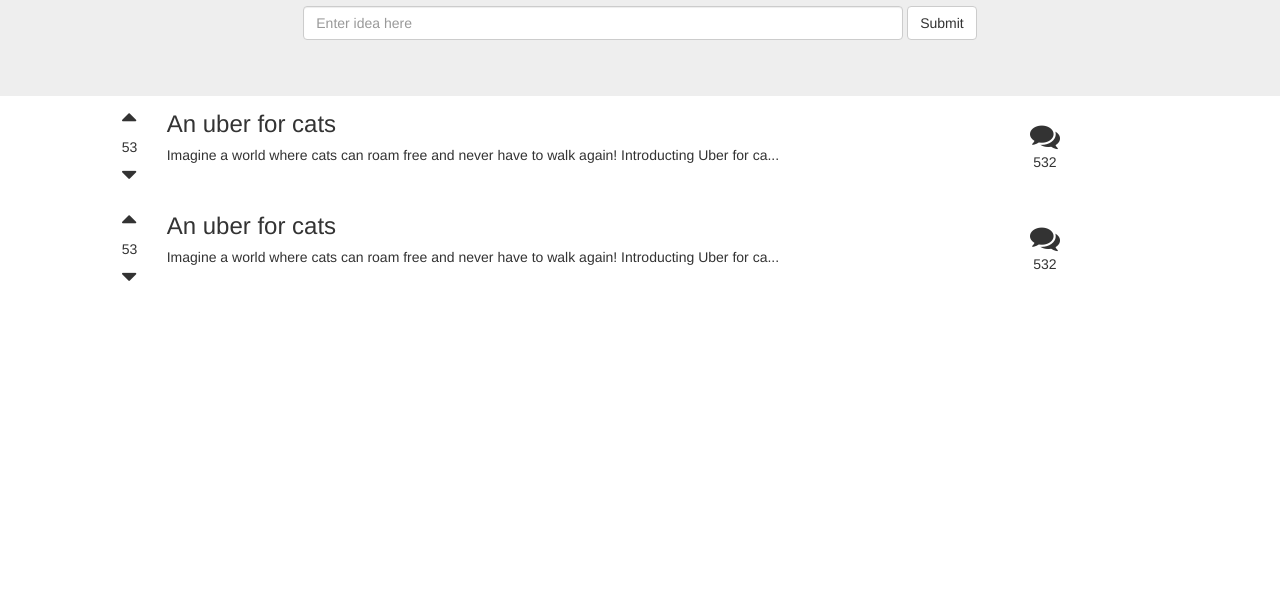
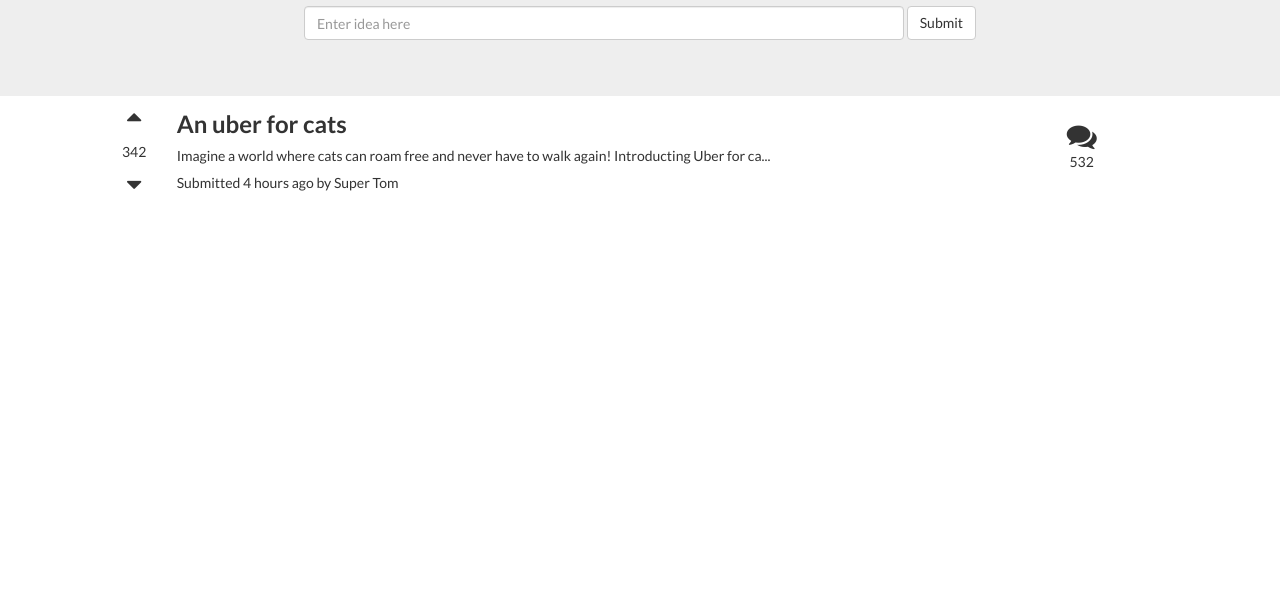
Before and after one commit to adventurous-starfish/glint, a website: page client/index.html in a window 1280 px wide. Shown: the part 206-800 px from the top of the page. Drawn offline with nearby package versions, Linux system fonts and the light colour scheme.

Commit message:
Add additional styling and structure

```diff
--- a/client/index.html
+++ b/client/index.html
@@ -7,6 +7,7 @@
   <link rel="stylesheet" href="styles/styles.css">
   <link rel="stylesheet" href="https://maxcdn.bootstrapcdn.com/bootstrap/3.3.2/css/bootstrap.min.css">
   <link rel="stylesheet" href="https://maxcdn.bootstrapcdn.com/font-awesome/4.3.0/css/font-awesome.min.css">
+  <link href='http://fonts.googleapis.com/css?family=Lato:400,700' rel='stylesheet' type='text/css'>
 </head>
 <body ng-app="glint" ng-controller="MainCtrl">
   <div class="container-fluid nav-bar-custom">
@@ -31,48 +32,27 @@
     </form>
   </div>
 
+
+  <!-- Idea Row -->
   <div class="row idea-post">
     <div class="col-md-1">
     </div>
     <div class="col-md-1 upvote-downvote-wrapper">
       <i class="fa fa-sort-asc"></i>
-      <div class="karma-points">53</div>
+      <div class="karma-points">342</div>
       <i class="fa fa-sort-desc"></i>
     </div>
     <div class="col-md-8">
       <div class="idea-wrapper">
         <h3 class="idea-title">An uber for cats</h3>
-        <h5>Imagine a world where cats can roam free and never have to walk again! Introducting Uber for ca...</h5>
+        <h5 class="idea-description">Imagine a world where cats can roam free and never have to walk again! Introducting Uber for ca...</h5>
+        <p class="timestamp-author">Submitted 4 hours ago by Super Tom</p>
       </div>
     </div>
-    <div class="col-md-1">
+    <div class="col-md-1 ">
       <div class="comments-wrapper">
         <i class="fa fa-comments"></i>
-        532
-      </div>
-    </div>
-    <div class="col-md-1">
-    </div>
-  </div>
-
-  <div class="row idea-post">
-    <div class="col-md-1">
-    </div>
-    <div class="col-md-1 upvote-downvote-wrapper">
-      <i class="fa fa-sort-asc"></i>
-      <div class="karma-points">53</div>
-      <i class="fa fa-sort-desc"></i>
-    </div>
-    <div class="col-md-8">
-      <div class="idea-wrapper">
-        <h3 class="idea-title">An uber for cats</h3>
-        <h5>Imagine a world where cats can roam free and never have to walk again! Introducting Uber for ca...</h5>
-      </div>
-    </div>
-    <div class="col-md-1">
-      <div class="comments-wrapper">
-        <i class="fa fa-comments"></i>
-        532
+        <p>532</p>
       </div>
     </div>
     <div class="col-md-1">
@@ -80,5 +60,8 @@
   </div>
 
 
+
+
+
 </body>
 </html>
--- a/client/styles/styles.css
+++ b/client/styles/styles.css
@@ -1,3 +1,7 @@
+body {
+  font-family: 'Lato', sans-serif !important;
+}
+
 .nav-bar-custom {
   background-color: #046380;
   color: white;
@@ -18,6 +22,8 @@
 
 .jumbo-top h1 {
   padding-bottom: 15px;
+  font-family: 'Lato', sans-serif;
+  font-weight: bold;
 }
 
 input.form-control {
@@ -30,7 +36,7 @@ input.form-control {
 }
 
 .upvote-downvote-wrapper {
-  width: 45px !important;
+  width: 55px !important;
   text-align: center;
 }
 
@@ -40,6 +46,8 @@ i.fa-sort-asc, i.fa-sort-desc {
 
 .idea-title {
   margin-top: 0;
+  font-family: 'Lato', sans-serif;
+  font-weight: bold;
 }
 
 .idea-post:hover {
@@ -59,4 +67,13 @@ i.fa-comments {
   margin-top: 10px;
   width: 50px;
   text-align: center;
+  float: right;
 }
+
+.karma-points {
+  padding: 5px 0;
+}
+
+.timestamp-author {
+  margin-bottom: 0;
+}
```
